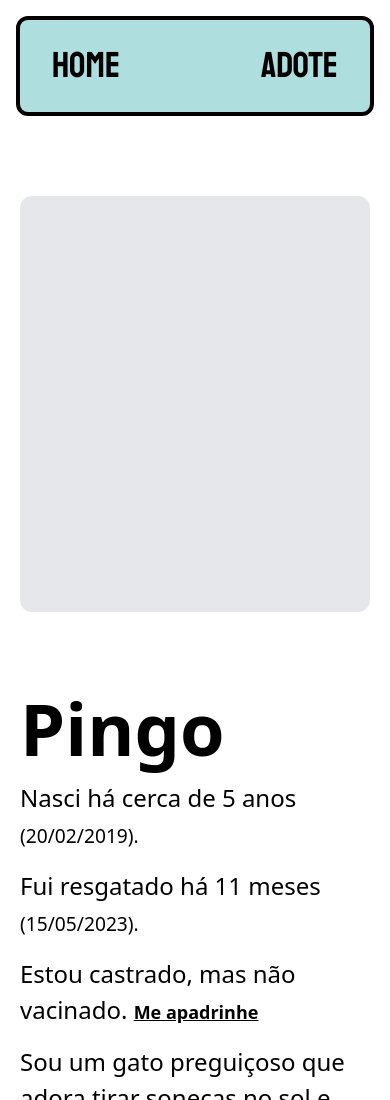
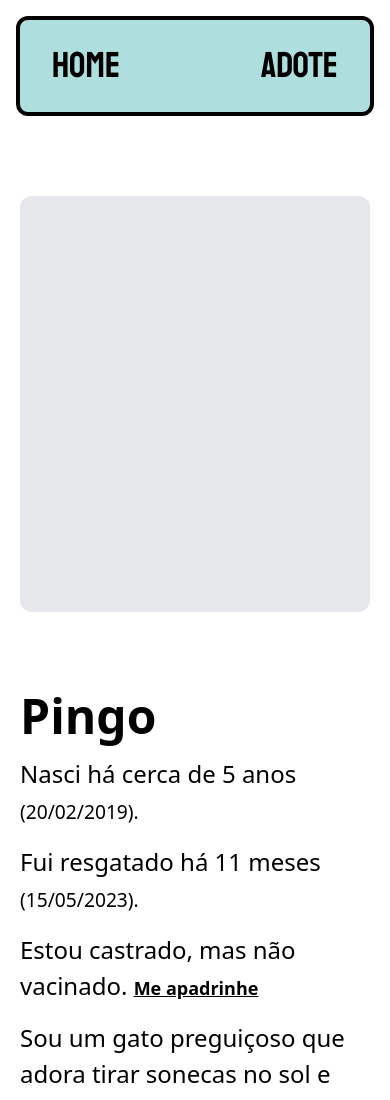
Before and after one commit to mateuswolkmer/salve-um-gatinho, an Astro site: page /gatos/pingo in a window 390 px wide. Shown: the top 1100 px of the page. Built offline with nearby package versions, Linux system fonts and the light colour scheme; Astro itself is replaced by a stand-in of ours.

Commit message:
responsivity on cat page

```diff
--- a/src/pages/gatos/[urlName].astro
+++ b/src/pages/gatos/[urlName].astro
@@ -56,14 +56,14 @@ const showPatronize = !neutered || !vaccinated;
       <div class="flex flex-col items-center lg:items-start lg:flex-row gap-20 max-w-7xl m-auto">
         <div class="bg-gray-200 rounded-xl w-full md:w-1/2 lg:w-1/3 h-[26rem]" transition:name={`picture_${urlName}`}></div>
         <div class="flex flex-col gap-4 flex-1">
-          <span class="text-7xl bold font-body font-bold" transition:name={urlName}>{name}</span>
-          <p class="">Nasci {birthDateDistance} <small>({birthDate}).</small></p>
-          <p class="">Fui resgatado {rescueDateDistance} <small>({rescueDate}).</small></p>
-          <p class="">{status}.</small>
+          <span class="text-5xl sm:text-7xl bold font-body font-bold" transition:name={urlName}>{name}</span>
+          <p>Nasci {birthDateDistance} <small>({birthDate}).</small></p>
+          <p>Fui resgatado {rescueDateDistance} <small>({rescueDate}).</small></p>
+          <p>{status}.</small>
              <!-- FIXME add small button size-->
             {showPatronize ? <button class="font-body text-lg font-bold underline">Me apadrinhe</button> : '🎉'}
           </p>
-          <p class="">{description}</p>
+          <p>{description}</p>
         </div>
       </div>
     </div>
```
